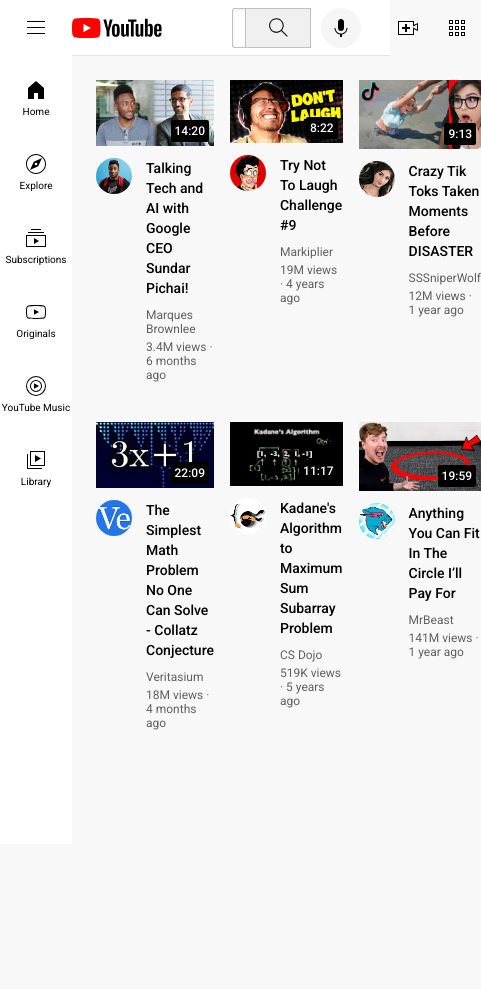
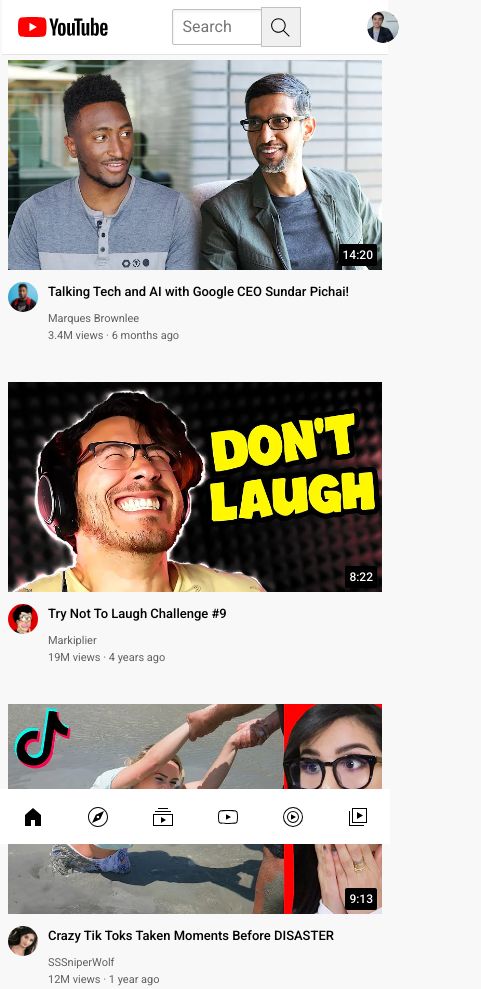
Before and after one commit to rewaj56/rewaj56.github.io, a plain HTML site: page youtube-clone/index.html in a window 390 px wide. Shown: the top 989 px of the page, 481 px wide, since content can reach past the window. Before the commit the page ends 844 px from the top, so only its background shows below. Drawn offline with Linux system fonts and the light colour scheme.

Commit message:
Made the website mobile responsive.
1. Sidebar was shifted to bottom, position is fixed.
2. Some header elements have been hidden and size have been adjusted.
3. Video grid now has a size of 1x3.

```diff
--- a/youtube-clone/index.html
+++ b/youtube-clone/index.html
@@ -2,7 +2,8 @@
 <html>
   <head>
     <title>YouTube.com Clone</title>
-
+    <meta name="viewport" content="width=device-width, initial-scale=1">
+    <link rel="icon" href="icons/youtube-logo.svg" sizes="32x32" type="image/x-icon">
     <link rel="preconnect" href="https://fonts.googleapis.com">
     <link rel="preconnect" href="https://fonts.gstatic.com" crossorigin>
     <link href="https://fonts.googleapis.com/css2?family=Roboto:wght@400;500;700&display=swap" rel="stylesheet">
--- a/youtube-clone/styles/general.css
+++ b/youtube-clone/styles/general.css
@@ -1,3 +1,8 @@
+* {
+  /* border: 1px solid green; */
+  box-sizing: border-box;
+}
+
 p {
   font-family: Roboto, Arial;
   margin-top: 0;
@@ -11,3 +16,9 @@ body {
   padding-right: 24px;
   background-color: rgb(248, 248, 248);
 }
+
+@media (max-width: 600px) {
+  body {
+    padding: 0 0.5rem;
+  }
+}
--- a/youtube-clone/styles/header.css
+++ b/youtube-clone/styles/header.css
@@ -34,8 +34,8 @@
 
 .middle-section {
   flex: 1;
-  margin-left: 70px;
-  margin-right: 35px;
+  margin-left: 4rem;
+  margin-right: 3.5rem;
   max-width: 500px;
   display: flex;
   align-items: center;
@@ -127,7 +127,7 @@
   display: flex;
   align-items: center;
   justify-content: space-between;
-  flex-shrink: 0;
+  flex-shrink: 1;
 }
 
 .upload-icon {
@@ -165,3 +165,33 @@
   height: 32px;
   border-radius: 16px;
 }
+
+@media (max-width: 767px) {
+  .hamburger-menu {
+    display: none;
+  }
+
+  .header {
+    padding: 0 1rem;
+  }
+
+  .voice-search-button, .upload-icon-container, .youtube-apps-icon, .notifications-icon-container {
+    display: none;
+  }
+
+  .search-button {
+    width: 40px;
+  }
+
+  .search-bar {
+    width: 90px;
+  }
+
+  .header{
+    margin: 0 0.1rem;
+  }
+
+  .right-section {
+    margin-right: 0;
+  }
+}
--- a/youtube-clone/styles/sidebar.css
+++ b/youtube-clone/styles/sidebar.css
@@ -16,6 +16,7 @@
   align-items: center;
   flex-direction: column;
   cursor: pointer;
+  text-align: center;
 }
 
 .sidebar-link:hover {
@@ -31,3 +32,24 @@
   font-family: Roboto, Arial;
   font-size: 10px;
 }
+
+@media (max-width: 600px) {
+  .sidebar {
+    width: 100%;
+    height: 55px;
+    top: auto;
+    display: flex;
+    flex-direction: row;
+    justify-content: space-around;
+  }
+
+  .sidebar-link {
+    height: auto;
+    flex-direction: column;
+    padding: 10px 0;
+  }
+
+  .sidebar-link div {
+    display: none;
+  }
+}
--- a/youtube-clone/styles/video.css
+++ b/youtube-clone/styles/video.css
@@ -37,7 +37,7 @@
 
 .video-grid {
   display: grid;
-  grid-template-columns: 1fr 1fr 1fr;
+  grid-template-columns: repeat(3, minmax(300px, 1fr));
   column-gap: 16px;
   row-gap: 40px;
 }
@@ -57,3 +57,31 @@
   bottom: 8px;
   right: 5px;
 }
+
+@media (max-width: 600px) {
+  .video-grid {
+    grid-template-columns: 1fr;
+  }
+
+  .video-info-grid {
+    grid-template-columns: 40px 1fr;
+  }
+
+  .profile-picture {
+    width: 30px;
+  }
+
+  .video-title {
+    font-size: 13px;
+  }
+
+  .video-author,
+  .video-stats {
+    font-size: 11px;
+  }
+
+  .video-grid {
+    padding: 60px 0;
+  }
+
+}
```
